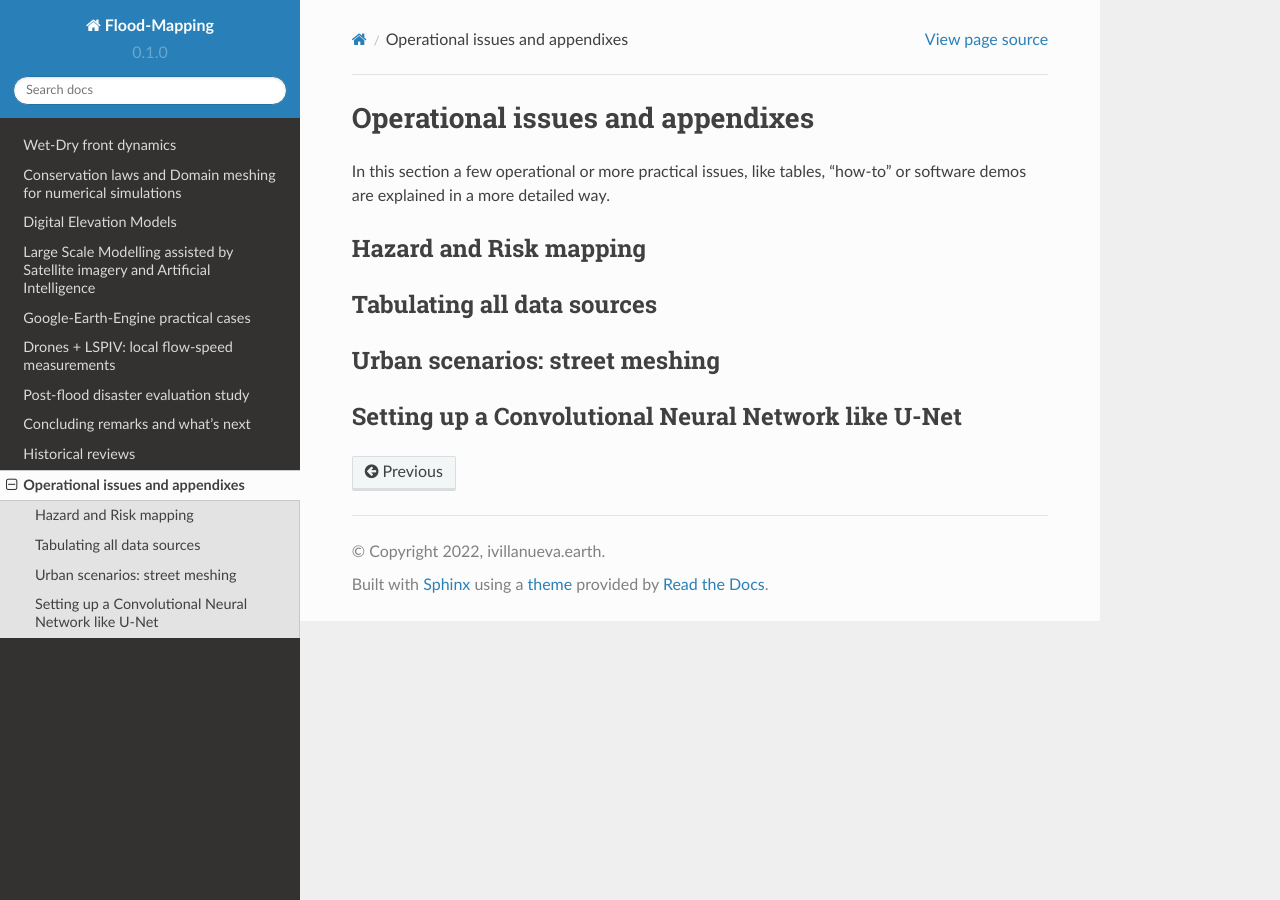
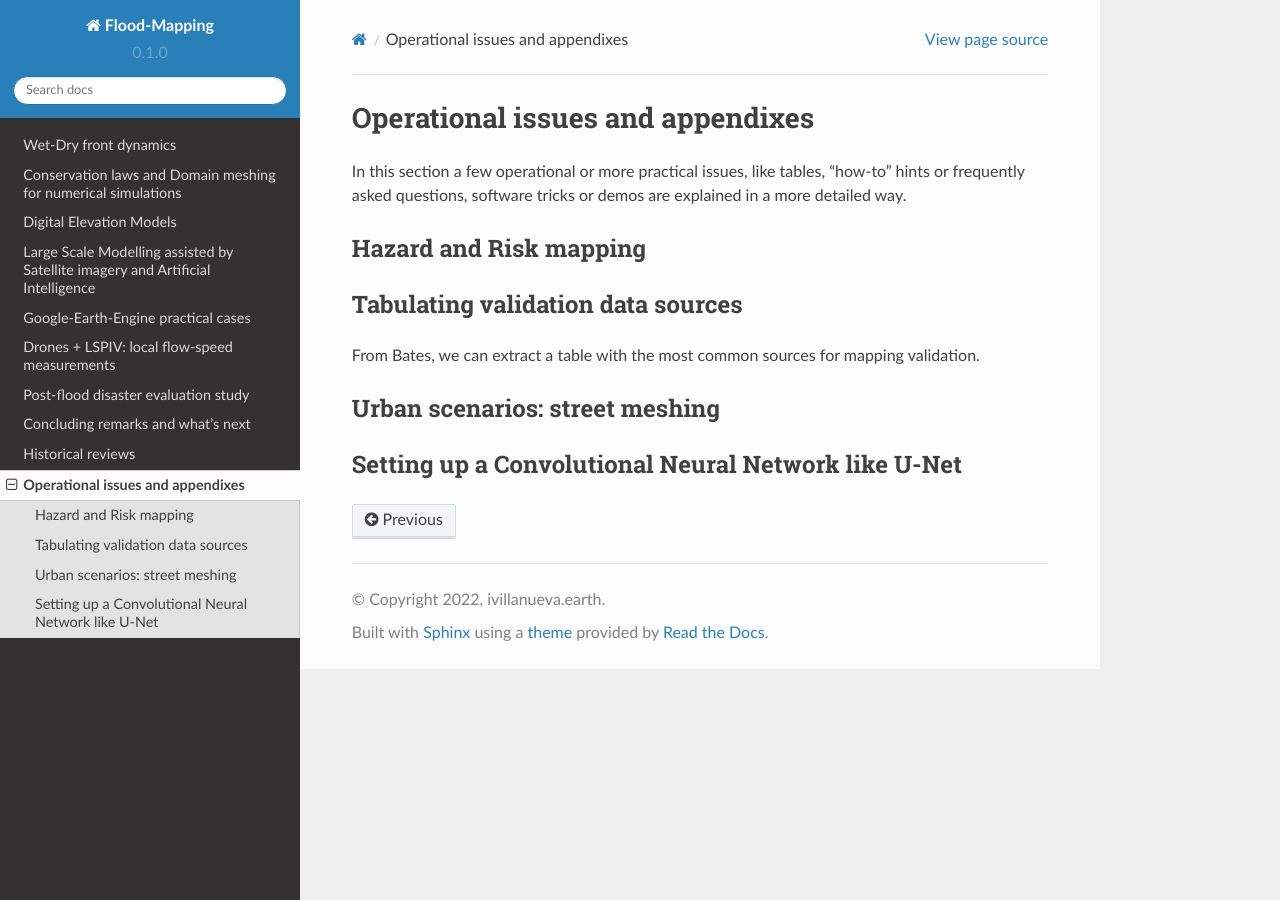
Before and after one commit to ivillamadrid/FloodMapping, a Sphinx documentation site: the page built from docs/source/operational_appx.rst, in a window 1280 px wide. Built offline with Sphinx 7.4.7 and the Read the Docs theme 2.0.0, drawn with Linux system fonts in a browser that asks for light colours.

Commit message:
Update operational_appx.rst

```diff
--- a/docs/source/operational_appx.rst
+++ b/docs/source/operational_appx.rst
@@ -1,14 +1,15 @@
 Operational issues and appendixes
 =================================
 
-In this section a few operational or more practical issues, like tables, "how-to" or software demos are explained in a more detailed way.
+In this section a few operational or more practical issues, like tables, "how-to" hints or frequently asked questions, software tricks or demos are explained in a more detailed way.
 
 Hazard and Risk mapping
 -----------------------
 
 
-Tabulating all data sources
----------------------------
+Tabulating validation data sources
+----------------------------------
+From Bates, we can extract a table with the most common sources for mapping validation.
 
 
 Urban scenarios: street meshing
```
